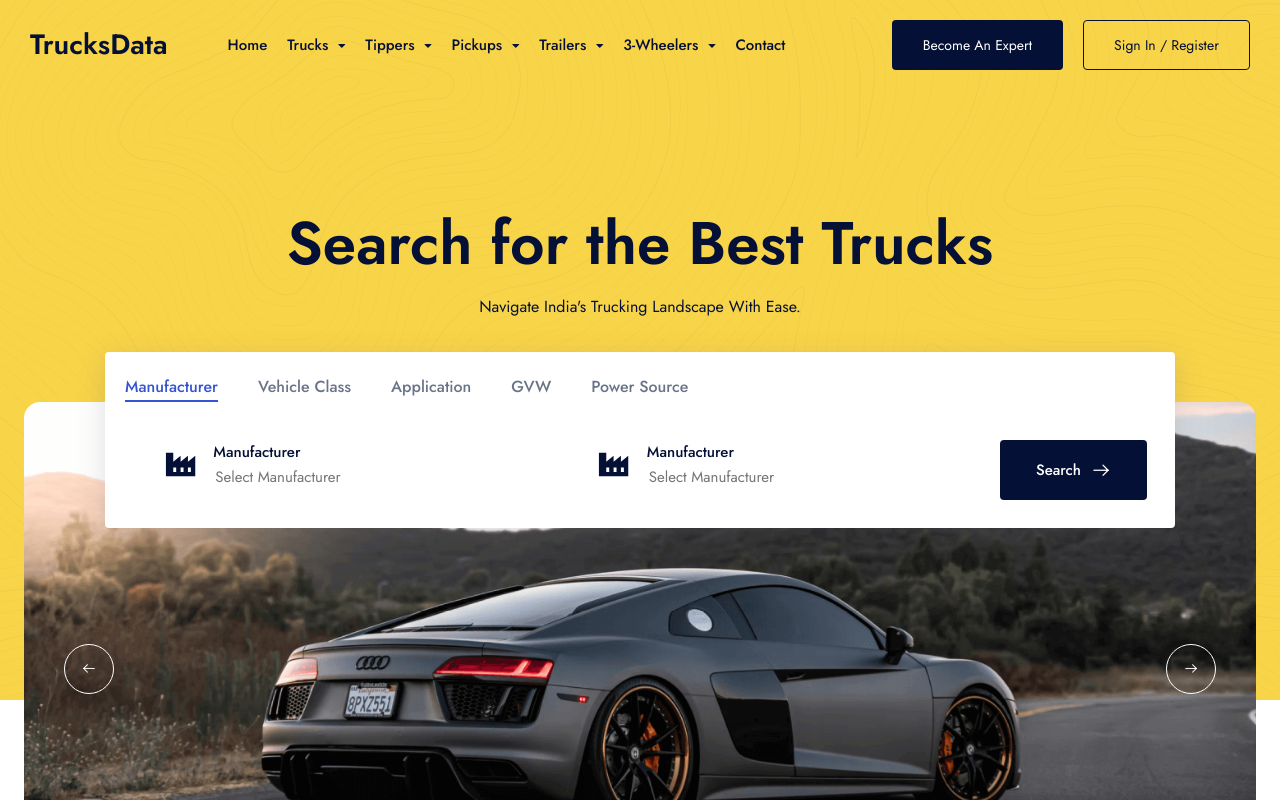
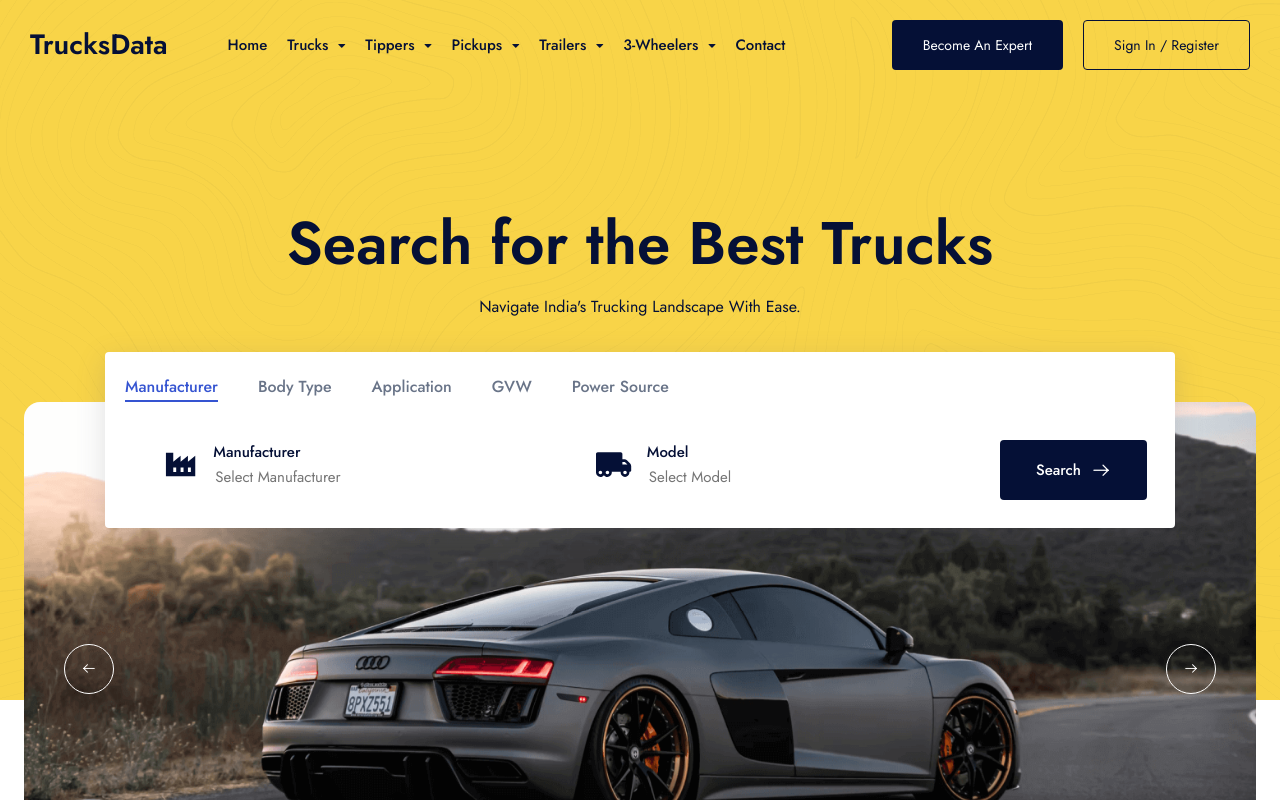
Before and after one commit to akanandhu/trucksdata-client, a Next.js app: page /home/home_8 in a window 1280 px wide. Shown: the top 800 px of the page. Built offline with nearby package versions, Linux system fonts and the light colour scheme.

Commit message:
feat/filter data mapping

```diff
--- a/components/hero/hero-8/DropInput.jsx
+++ b/components/hero/hero-8/DropInput.jsx
@@ -1,36 +1,9 @@
 import { useState } from "react";
 import { BiSolidFactory } from "react-icons/bi";
-function DropInput() {
+function DropInput(props) {
+  const { dropdownDetails } = props;
   const [searchValue, setSearchValue] = useState("");
   const [selectedItem, setSelectedItem] = useState(null);
-
-  const locationSearchContent = [
-    {
-      id: 1,
-      name: "London",
-      address: "Greater London, United Kingdom",
-    },
-    {
-      id: 2,
-      name: "New York",
-      address: "New York State, United States",
-    },
-    {
-      id: 3,
-      name: "Paris",
-      address: "France",
-    },
-    {
-      id: 4,
-      name: "Madrid",
-      address: "Spain",
-    },
-    {
-      id: 5,
-      name: "Santorini",
-      address: "Greece",
-    },
-  ];
 
   const handleOptionClick = (item) => {
     setSearchValue(item.name);
@@ -46,16 +19,16 @@ function DropInput() {
           data-bs-offset="0,22"
         >
           <div className="d-flex justify-content-between align-items-center">
-            <div className="w-25">
-              <BiSolidFactory style={{ fontSize: "2.2em" }} />
-            </div>
+            <div className="w-25">{dropdownDetails.icon}</div>
             <div>
-              <h4 className="text-15 fw-500 ls-2 lh-16">Manufacturer</h4>
+              <h4 className="text-15 fw-500 ls-2 lh-16">
+                {dropdownDetails.title}
+              </h4>
               <div className="text-15 text-light-1 ls-2 lh-16">
                 <input
                   autoComplete="off"
                   type="search"
-                  placeholder="Select Manufacturer"
+                  placeholder={dropdownDetails.placeholder}
                   className="js-search js-dd-focus"
                   value={searchValue}
                   onChange={(e) => setSearchValue(e.target.value)}
@@ -68,7 +41,7 @@ function DropInput() {
         <div className="shadow-2 dropdown-menu min-width-400">
           <div className="bg-white px-20 py-20 sm:px-0 sm:py-15 rounded-4">
             <ul className="y-gap-5 js-results">
-              {locationSearchContent.map((item) => (
+              {dropdownDetails.items.map((item) => (
                 <li
                   className={`-link d-block col-12 text-left rounded-4 px-20 py-15 js-search-option mb-1 ${
                     selectedItem && selectedItem.id === item.id ? "active" : ""
@@ -78,14 +51,14 @@ function DropInput() {
                   onClick={() => handleOptionClick(item)}
                 >
                   <div className="d-flex">
-                    <div className="icon-location-2 text-light-1 text-20 pt-4" />
+                    {/* <div className="icon-location-2 text-light-1 text-20 pt-4" /> */}
                     <div className="ml-10">
                       <div className="text-15 lh-12 fw-500 js-search-option-target">
                         {item.name}
                       </div>
-                      <div className="text-14 lh-12 text-light-1 mt-5">
+                      {/* <div className="text-14 lh-12 text-light-1 mt-5">
                         {item.address}
-                      </div>
+                      </div> */}
                     </div>
                   </div>
                 </li>
--- /dev/null
+++ b/components/hero/hero-8/DropdownItems.js
@@ -0,0 +1,356 @@
+import { BiSolidFactory } from "react-icons/bi";
+import { FaTruckMoving } from "react-icons/fa";
+const dropdown = [
+  {
+    id: 1,
+    tabItem: "Manufacturer",
+    dropdownItem: [
+      {
+        title: "Manufacturer",
+        placeholder: "Select Manufacturer",
+        icon: <BiSolidFactory style={{ fontSize: "2.2em" }} />,
+        items: [
+          {
+            id: 1,
+            name: "Asok Leyland",
+            // address: "Greater London, United Kingdom",
+          },
+          {
+            id: 2,
+            name: "Tata Motors",
+            // address: "New York State, United States",
+          },
+          {
+            id: 3,
+            name: "Volvo",
+            // address: "France",
+          },
+          {
+            id: 4,
+            name: "Eicher",
+            // address: "Spain",
+          },
+          {
+            id: 5,
+            name: "Bharat Benz",
+            // address: "Greece",
+          },
+        ],
+      },
+      {
+        title: "Model",
+        placeholder: "Select Model",
+        icon: <FaTruckMoving style={{ fontSize: "2.2em" }} />,
+        items: [
+          {
+            id: 1,
+            name: "Model 1",
+            // address: "Greater London, United Kingdom",
+          },
+          {
+            id: 2,
+            name: "Model 2",
+            // address: "New York State, United States",
+          },
+          {
+            id: 3,
+            name: "Model 3",
+            // address: "France",
+          },
+          {
+            id: 4,
+            name: "Model 4",
+            // address: "Spain",
+          },
+          {
+            id: 5,
+            name: "Model 5",
+            // address: "Greece",
+          },
+        ],
+      },
+    ],
+  },
+  {
+    id: 2,
+    tabItem: "Body Type",
+    dropdownItem: [
+      {
+        title: "Body Type",
+        placeholder: "Select Body Type",
+        icon: <BiSolidFactory style={{ fontSize: "2.2em" }} />,
+        items: [
+          {
+            id: 1,
+            name: "Asok Leyland",
+            // address: "Greater London, United Kingdom",
+          },
+          {
+            id: 2,
+            name: "Tata Motors",
+            // address: "New York State, United States",
+          },
+          {
+            id: 3,
+            name: "Volvo",
+            // address: "France",
+          },
+          {
+            id: 4,
+            name: "Eicher",
+            // address: "Spain",
+          },
+          {
+            id: 5,
+            name: "Bharat Benz",
+            // address: "Greece",
+          },
+        ],
+      },
+      {
+        title: "Model",
+        placeholder: "Select Model",
+        icon: <FaTruckMoving style={{ fontSize: "2.2em" }} />,
+        items: [
+          {
+            id: 1,
+            name: "Model 1",
+            // address: "Greater London, United Kingdom",
+          },
+          {
+            id: 2,
+            name: "Model 2",
+            // address: "New York State, United States",
+          },
+          {
+            id: 3,
+            name: "Model 3",
+            // address: "France",
+          },
+          {
+            id: 4,
+            name: "Model 4",
+            // address: "Spain",
+          },
+          {
+            id: 5,
+            name: "Model 5",
+            // address: "Greece",
+          },
+        ],
+      },
+    ],
+  },
+  {
+    id: 3,
+    tabItem: "Application",
+    dropdownItem: [
+      {
+        title: "Body Type",
+        placeholder: "Select Body Type",
+        icon: <BiSolidFactory style={{ fontSize: "2.2em" }} />,
+        items: [
+          {
+            id: 1,
+            name: "Asok Leyland",
+            // address: "Greater London, United Kingdom",
+          },
+          {
+            id: 2,
+            name: "Tata Motors",
+            // address: "New York State, United States",
+          },
+          {
+            id: 3,
+            name: "Volvo",
+            // address: "France",
+          },
+          {
+            id: 4,
+            name: "Eicher",
+            // address: "Spain",
+          },
+          {
+            id: 5,
+            name: "Bharat Benz",
+            // address: "Greece",
+          },
+        ],
+      },
+      {
+        title: "Model",
+        placeholder: "Select Model",
+        icon: <FaTruckMoving style={{ fontSize: "2.2em" }} />,
+        items: [
+          {
+            id: 1,
+            name: "Model 1",
+            // address: "Greater London, United Kingdom",
+          },
+          {
+            id: 2,
+            name: "Model 2",
+            // address: "New York State, United States",
+          },
+          {
+            id: 3,
+            name: "Model 3",
+            // address: "France",
+          },
+          {
+            id: 4,
+            name: "Model 4",
+            // address: "Spain",
+          },
+          {
+            id: 5,
+            name: "Model 5",
+            // address: "Greece",
+          },
+        ],
+      },
+    ],
+  },
+  {
+    id: 4,
+    tabItem: "GVW",
+    dropdownItem: [
+      {
+        title: "Body Type",
+        placeholder: "Select Body Type",
+        icon: <BiSolidFactory style={{ fontSize: "2.2em" }} />,
+        items: [
+          {
+            id: 1,
+            name: "Asok Leyland",
+            // address: "Greater London, United Kingdom",
+          },
+          {
+            id: 2,
+            name: "Tata Motors",
+            // address: "New York State, United States",
+          },
+          {
+            id: 3,
+            name: "Volvo",
+            // address: "France",
+          },
+          {
+            id: 4,
+            name: "Eicher",
+            // address: "Spain",
+          },
+          {
+            id: 5,
+            name: "Bharat Benz",
+            // address: "Greece",
+          },
+        ],
+      },
+      {
+        title: "Model",
+        placeholder: "Select Model",
+        icon: <FaTruckMoving style={{ fontSize: "2.2em" }} />,
+        items: [
+          {
+            id: 1,
+            name: "Model 1",
+            // address: "Greater London, United Kingdom",
+          },
+          {
+            id: 2,
+            name: "Model 2",
+            // address: "New York State, United States",
+          },
+          {
+            id: 3,
+            name: "Model 3",
+            // address: "France",
+          },
+          {
+            id: 4,
+            name: "Model 4",
+            // address: "Spain",
+          },
+          {
+            id: 5,
+            name: "Model 5",
+            // address: "Greece",
+          },
+        ],
+      },
+    ],
+  },
+  {
+    id: 5,
+    tabItem: "Power Source",
+    dropdownItem: [
+      {
+        title: "Body Type",
+        placeholder: "Select Body Type",
+        icon: <BiSolidFactory style={{ fontSize: "2.2em" }} />,
+        items: [
+          {
+            id: 1,
+            name: "Asok Leyland",
+            // address: "Greater London, United Kingdom",
+          },
+          {
+            id: 2,
+            name: "Tata Motors",
+            // address: "New York State, United States",
+          },
+          {
+            id: 3,
+            name: "Volvo",
+            // address: "France",
+          },
+          {
+            id: 4,
+            name: "Eicher",
+            // address: "Spain",
+          },
+          {
+            id: 5,
+            name: "Bharat Benz",
+            // address: "Greece",
+          },
+        ],
+      },
+      {
+        title: "Model",
+        placeholder: "Select Model",
+        icon: <FaTruckMoving style={{ fontSize: "2.2em" }} />,
+        items: [
+          {
+            id: 1,
+            name: "Model 1",
+            // address: "Greater London, United Kingdom",
+          },
+          {
+            id: 2,
+            name: "Model 2",
+            // address: "New York State, United States",
+          },
+          {
+            id: 3,
+            name: "Model 3",
+            // address: "France",
+          },
+          {
+            id: 4,
+            name: "Model 4",
+            // address: "Spain",
+          },
+          {
+            id: 5,
+            name: "Model 5",
+            // address: "Greece",
+          },
+        ],
+      },
+    ],
+  },
+];
+
+export { dropdown };
--- a/components/hero/hero-8/FilterTabs.jsx
+++ b/components/hero/hero-8/FilterTabs.jsx
@@ -3,22 +3,24 @@ import { Tab, TabList, TabPanel, Tabs } from "react-tabs";
 import "react-tabs/style/react-tabs.css";
 import SearchButton from "./SearchButton";
 import DropInput from "./DropInput";
+import { dropdown } from "./DropdownItems";
 function FilterTabs() {
-  const itemList = [
-    "Manufacturer",
-    "Vehicle Class",
-    "Application",
-    "GVW",
-    "Power Source",
-  ];
+  // const itemList = [
+  //   "Manufacturer",
+  //   "Vehicle Class",
+  //   "Application",
+  //   "GVW",
+  //   "Power Source",
+  // ];
+
   return (
     <>
       <Tabs className="tabs -underline-2 js-tabs">
         <TabList className="tabs__controls row x-gap-40 y-gap-10 lg:x-gap-20 pb-30 js-tabs-controls">
-          {itemList.map((item, i) => (
+          {dropdown.map((item, i) => (
             <Tab className="col-auto" key={i}>
               <button className="tabs__button text-light-1 fw-500 js-tabs-button">
-                {item}
+                {item.tabItem}
               </button>
             </Tab>
           ))}
@@ -26,11 +28,12 @@ function FilterTabs() {
         {/* End tab-controls */}
 
         <div className="tabs__content js-tabs-content">
-          {itemList.map((item) => (
-            <TabPanel key={item}>
+          {dropdown.map((item) => (
+            <TabPanel>
               <div className="d-flex p-2 bd-highlight justify-content-between">
-                <DropInput />
-                <DropInput />
+                {item.dropdownItem.map((dropdownDetails) => (
+                  <DropInput dropdownDetails={dropdownDetails} />
+                ))}
                 <SearchButton />
               </div>
             </TabPanel>
```
